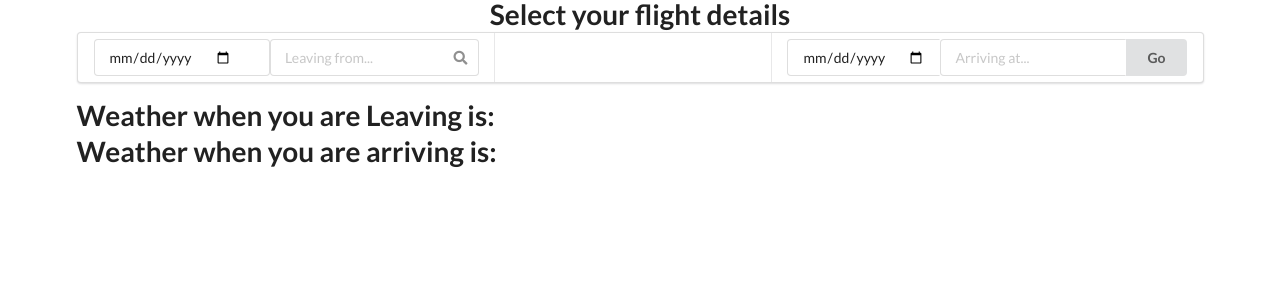
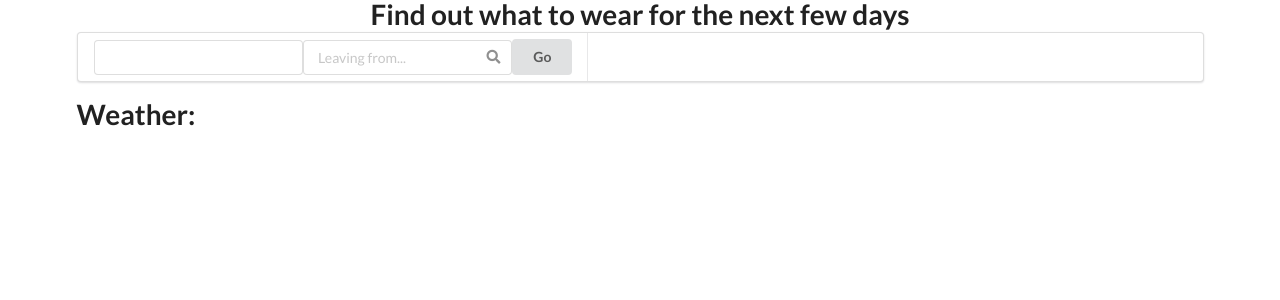
Before and after one commit to Trojan-Cat/Clothes-Picker, a React (Create React App) app in the folder flight_clothes_picker/: page / in a window 1280 px wide. Shown: the top 300 px of the page. Built offline with nearby package versions, Linux system fonts and the light colour scheme.

Commit message:
Now returns a selection of days from the city you choose

```diff
--- a/flight_clothes_picker/src/components/App.js
+++ b/flight_clothes_picker/src/components/App.js
@@ -11,7 +11,7 @@ class App extends React.Component {
       <div className="ui container">
         <div>
           <h1 className="ui  center aligned header">
-            Select your flight details
+            Find out what to wear for the next few days
           </h1>
         </div>
         <Selection />
--- a/flight_clothes_picker/src/components/Selection.js
+++ b/flight_clothes_picker/src/components/Selection.js
@@ -6,55 +6,43 @@ import axios from "../apis/OpenWeatherMap";
 class Selection extends React.Component {
   state = {
     key: "56f09b962e8a014f246bffc48f44b792",
-    startDate: "",
+    days: "",
     startLoc: "",
-    endDate: "",
-    endLoc: "",
-    weather1: "",
-    weather2: ""
+    weather1: []
   };
 
   getWeather = () => {
-    const startDate = this.state.startDate;
+    const days = this.state.days;
     const startLoc = this.state.startLoc;
-    const endDate = this.state.endDate;
-    const endLoc = this.state.endLoc;
+    //const endDate = this.state.endDate;
+    //const endLoc = this.state.endLoc;
 
-    const weather1 = 1;
-    const weather2 = 2;
-
-    if (startDate === "") {
+    if (days === "") {
       alert("Fill in start date");
     } else if (startLoc === "") {
       alert("Fill in start location");
-    } else if (endDate === "") {
-      alert("Fill in end date");
-    } else if (endLoc === "") {
-      alert("Fill in end location");
     } else {
-      this.getRecomendation(startDate, startLoc, weather1);
-      this.getRecomendation(endDate, endLoc, weather2);
+      this.getRecomendation(days, startLoc);
+      // this.getRecomendation(endDate, endLoc, weather2);
     }
   };
 
-  getRecomendation = async (day, id, weather) => {
+  getRecomendation = async (day, id) => {
+    // const key = this.state.key;
+    // const dayR = this.getDay(day);
     const key = this.state.key;
-    const dayR = this.getDay(day);
 
     await axios
-      .get(`?daily=${dayR}&q=${id},AU&APPID=${key}`)
-      .then(response => {
-        if (weather === 1) {
-          this.setState({ weather1: response.data.message });
-        } else {
-          this.setState({ weather2: response.data.message });
-        }
-      })
+      .get(`?q=${id},AU&cnt=${day}&units=metric&APPID=${key}`)
+      .then(weather => this.setState({ weather1: weather.data.list }))
       .catch(function(error) {
         console.log(error);
       });
+
+    console.log(this.state.weather1);
   };
 
+  /* Created for using a date but not needed with the forcast api call
   getDay = date => {
     var dateNow = new Date().getDate();
     if (date === "") {
@@ -64,6 +52,7 @@ class Selection extends React.Component {
       return uDate - dateNow;
     }
   };
+*/
 
   render() {
     return (
@@ -72,10 +61,10 @@ class Selection extends React.Component {
           <div className="item">
             <div className="ui icon input icon">
               <input
-                type="date"
+                type="number"
                 id="firstDate"
-                value={this.state.startDate}
-                onChange={e => this.setState({ startDate: e.target.value })}
+                value={this.state.days}
+                onChange={e => this.setState({ days: e.target.value })}
               />
               <input
                 type="text"
@@ -86,22 +75,6 @@ class Selection extends React.Component {
               />
               <i aria-hidden="true" className="search icon" />
             </div>
-          </div>
-          <div className="right item">
-            <div className="ui action input">
-              <input
-                type="date"
-                id="arriveDate"
-                value={this.state.endDate}
-                onChange={e => this.setState({ endDate: e.target.value })}
-              />
-              <input
-                type="text"
-                placeholder="Arriving at..."
-                value={this.state.endLoc}
-                onChange={e => this.setState({ endLoc: e.target.value })}
-              />
-
             <button
               type="submit"
               className="ui button"
@@ -111,12 +84,8 @@ class Selection extends React.Component {
             </button>
           </div>
         </div>
-        </div>
         <div>
-          <h1>Weather when you are Leaving is: {this.state.weather1}</h1>
-        </div>
-        <div>
-          <h1>Weather when you are arriving is: {this.state.weather2}</h1>
+          <h1>Weather: {this.state.weather}</h1>
         </div>
       </div>
     );
```
Also changed, not shown: flight_clothes_picker/src/components/ClothesRec.js (added, +9 -0 lines), 1 other file (tests, documents, lock files or other folders). Lines whose indentation alone changed are shown as unchanged.
